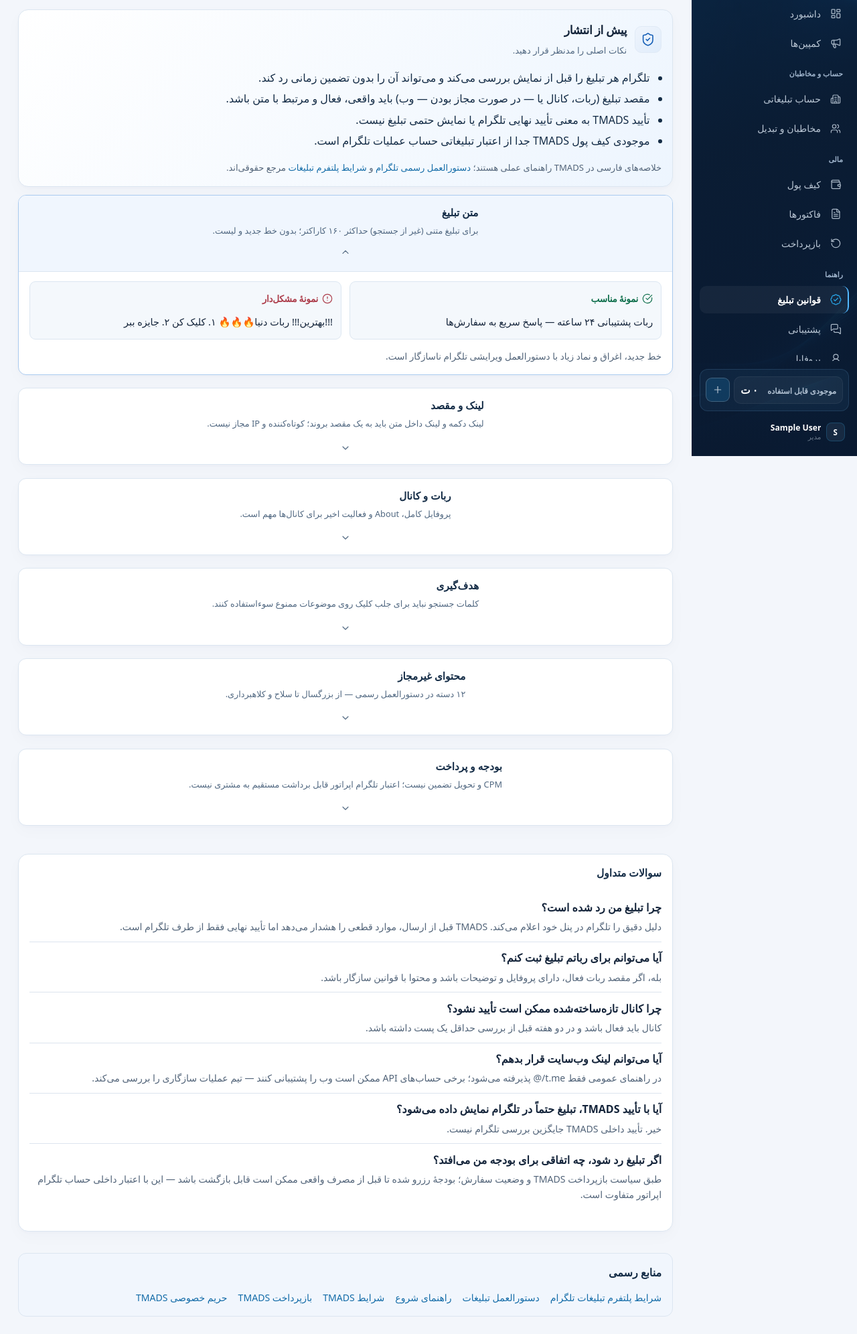
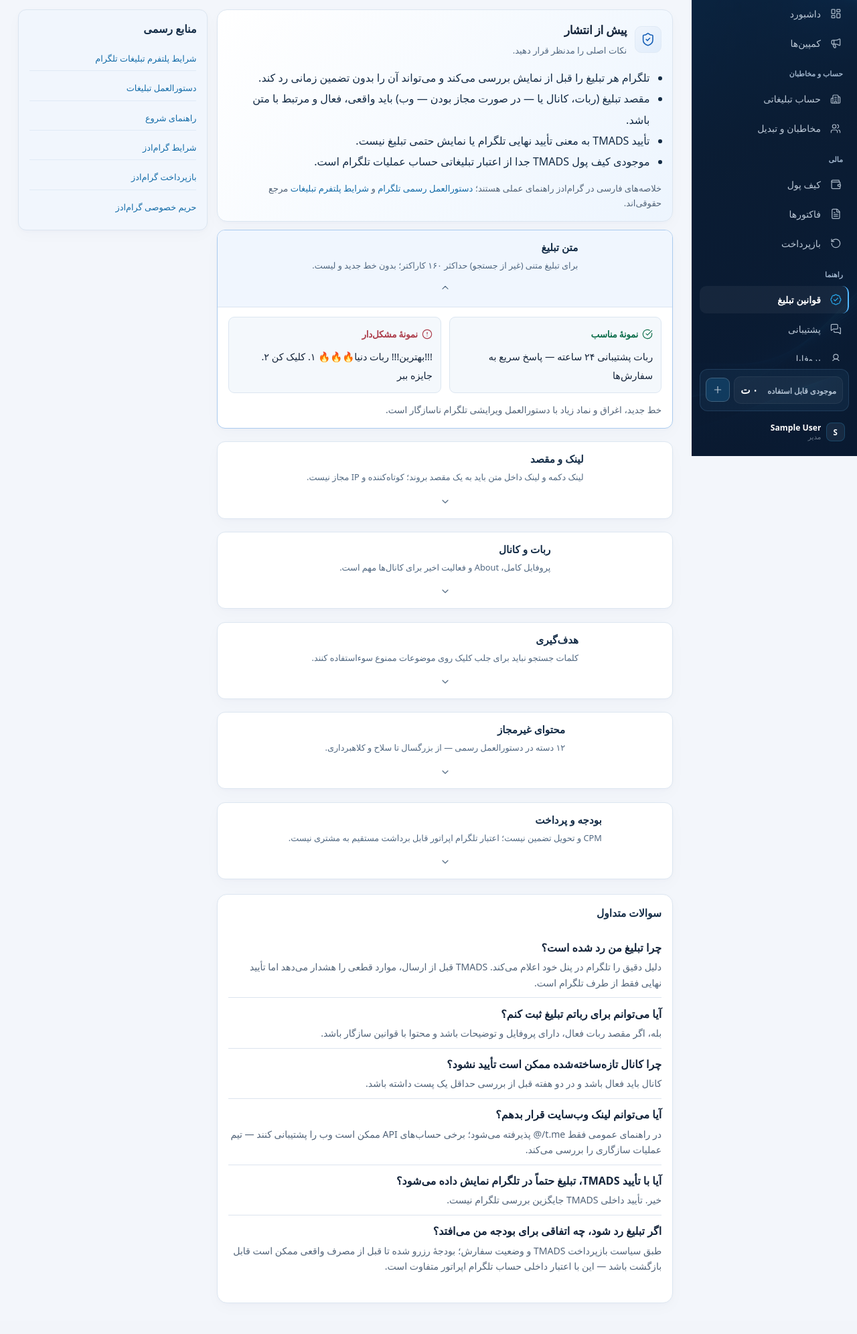
Before and after one commit to qashqaeii/TMADS, a Django app: page /app/ad-policies/ in a window 1280 px wide. Shown: the part 119-2111 px from the top of the page at 67% size. After the commit the page ends 2065 px from the top, so only its background shows below. Run offline with Django 5.2, Linux system fonts and the light colour scheme; the visitor is signed in with stand-in values (Sample User, id 1); data that the repository does not hold is empty; parts of the project's set-up code (start-up, migrations or seed data) failed here and were passed over; some libraries are stand-ins or nearby versions; some web fonts are replaced.

Commit message:
design(help): build dedicated support inbox, ticket detail and policy layouts

```diff
--- a/static/css/gramads-workspace-composition.css
+++ b/static/css/gramads-workspace-composition.css
@@ -118,3 +118,19 @@
 .is-app .ga-invoice-workspace .finance-invoice{max-width:760px;margin-inline:auto}
 @media(max-width:1200px){.is-app .ga-wallet-summary{grid-template-columns:repeat(2,minmax(0,1fr))}.is-app .ga-wallet-nav{grid-column:1/-1}.is-app .ga-wallet-nav .ga-panel-body{grid-template-columns:repeat(3,minmax(0,1fr))}.is-app .ga-wallet-ledgers:has(.pay-history){grid-template-columns:minmax(0,1fr)}}
 @media(max-width:600px){.is-app .ga-wallet-summary{grid-template-columns:minmax(0,1fr)}.is-app .ga-wallet-nav .ga-panel-body{grid-template-columns:minmax(0,1fr)}.is-app .ga-wallet-balance{min-height:0}}
+
+/* Support: inbox and conversation with clear context; guides retain every original item. */
+.is-app .ga-help-aside,.is-app .ga-help-links,.is-app .ga-policy-main{display:grid;gap:12px;min-width:0}
+.is-app .ga-help-aside .ga-feature h2{font-size:1.2rem}
+.is-app .ga-help-aside .ga-feature>.btn{justify-self:start}
+.ui-final.is-app .ga-help-layout .ui-ticket-list{border:0;border-radius:0;box-shadow:none;margin:0}
+.is-app .ga-help-layout .record-list__item{min-height:66px}
+.is-app .ga-ticket-detail{grid-template-columns:minmax(0,2fr) minmax(230px,1fr)}
+.is-app .ga-ticket-detail .chat-thread{min-height:180px}
+.is-app .ga-ticket-detail .ga-facts{margin-bottom:10px}
+.is-app .ga-ticket-detail .ga-facts li{align-items:start}
+.is-app .ga-policy-layout{grid-template-columns:minmax(0,2.4fr) minmax(215px,1fr)}
+.is-app .ga-policy-layout .policy-sources__links{display:grid;gap:7px}
+.is-app .ga-policy-layout .policy-sources__links a{padding:8px 0;border-bottom:1px solid #e0eaf6;font-size:.8rem;line-height:1.6}
+.is-app .ga-policy-layout .policy-sources__links a:last-child{border:0}
+@media(max-width:1050px){.is-app :is(.ga-ticket-detail,.ga-policy-layout){grid-template-columns:minmax(0,1fr)}}
--- a/templates/policies/ad_policies.html
+++ b/templates/policies/ad_policies.html
@@ -3,7 +3,7 @@
 {% block page_title %}{{ intro.title }}{% endblock %}
 {% block container_class %}container-wide{% endblock %}
 {% block content %}
-<div class="policy-center app-stack ui-policy-center">
+<div class="policy-center app-stack ui-policy-center ga-policy-workspace">
   <header class="dash-header ui-page-heading dash-header--luxe">
     <div class="dash-header__main">
       <span class="dash-header__kicker">راهنما</span>
@@ -12,6 +12,7 @@
     </div>
   </header>
 
+  <div class="ga-split ga-policy-layout"><div class="ga-policy-main">
   <section class="card card-pad policy-intro">
     <div class="ui-form-intro"><span class="ui-target-symbol" aria-hidden="true">{% include "includes/lucide_icon.html" with name="shield-check" size="md" %}</span><div><h2>پیش از انتشار</h2><p>نکات اصلی را مدنظر قرار دهید.</p></div></div>
     <ul class="policy-intro-list">
@@ -20,7 +21,7 @@
       {% endfor %}
     </ul>
     <p class="muted" style="font-size:.82rem;margin:.75rem 0 0">
-      خلاصه‌های فارسی در TMADS راهنمای عملی هستند؛
+      خلاصه‌های فارسی در گرام‌ادز راهنمای عملی هستند؛
       <a href="https://ads.telegram.org/guidelines" target="_blank" rel="noopener">دستورالعمل رسمی تلگرام</a>
       و
       <a href="https://ads.telegram.org/tos" target="_blank" rel="noopener">شرایط پلتفرم تبلیغات</a>
@@ -51,7 +52,7 @@
     {% endfor %}
   </section>
 
-  <section class="card card--lift card-pad" style="margin-top:1.25rem">
+  <section class="ga-panel ga-panel-body">
     <h2 class="section-title">سوالات متداول</h2>
     <dl class="policy-faq">
       {% for item in faq %}
@@ -63,16 +64,16 @@
     </dl>
   </section>
 
-  <section class="policy-sources card-muted card-pad" style="margin-top:1.25rem">
+  </div><aside><section class="policy-sources ga-panel ga-panel-body">
     <h2 class="section-title" style="font-size:1rem">منابع رسمی</h2>
     <div class="policy-sources__links">
       <a href="https://ads.telegram.org/tos" target="_blank" rel="noopener">شرایط پلتفرم تبلیغات تلگرام</a>
       <a href="https://ads.telegram.org/guidelines" target="_blank" rel="noopener">دستورالعمل تبلیغات</a>
       <a href="https://ads.telegram.org/getting-started" target="_blank" rel="noopener">راهنمای شروع</a>
-      <a href="{% url 'public:terms' %}">شرایط TMADS</a>
-      <a href="{% url 'public:refund' %}">بازپرداخت TMADS</a>
-      <a href="{% url 'public:privacy' %}">حریم خصوصی TMADS</a>
+      <a href="{% url 'public:terms' %}">شرایط گرام‌ادز</a>
+      <a href="{% url 'public:refund' %}">بازپرداخت گرام‌ادز</a>
+      <a href="{% url 'public:privacy' %}">حریم خصوصی گرام‌ادز</a>
     </div>
-  </section>
+  </section></aside></div>
 </div>
 {% endblock %}
--- a/templates/support/detail.html
+++ b/templates/support/detail.html
@@ -3,7 +3,7 @@
 {% block page_title %}{{ ticket.subject }}{% endblock %}
 {% block container_class %}container-wide{% endblock %}
 {% block content %}
-<div class="app-stack ui-support">
+<div class="app-stack ui-support ga-help-workspace">
 {% url 'support:list' as list_url %}
 <header class="dash-header ui-page-heading dash-header--luxe dash-header--rich">
   <div class="dash-header__main">
@@ -17,7 +17,7 @@
   </div>
   <a class="btn btn-ghost btn-sm" href="{{ list_url }}">بازگشت</a>
 </header>
-<section class="card ui-conversation">
+<div class="ga-split ga-ticket-detail"><section class="card ui-conversation"><header class="ga-panel-head"><div class="ga-panel-title"><span class="ga-symbol">{% include "includes/gramads_workspace_icon.html" with name="message-square" %}</span><h2>گفتگو با پشتیبانی</h2></div></header>
   <div class="chat-thread" aria-label="تاریخچه گفتگو">
     {% for m in ticket.messages.all %}
     <article class="msg-bubble {% if m.author.is_staff_ops %}is-staff{% endif %}">
@@ -36,6 +36,6 @@
     <button class="btn btn-primary btn-sm" type="submit">ارسال پاسخ</button>
   </form>
   {% endif %}
-</section>
+</section><aside class="ga-panel"><header class="ga-panel-head"><h2>اطلاعات درخواست</h2></header><div class="ga-panel-body"><ul class="ga-facts"><li><span>موضوع</span><strong>{{ ticket.subject }}</strong></li><li><span>وضعیت</span><strong>{{ ticket.get_status_display }}</strong></li><li><span>ثبت درخواست</span><time datetime="{{ ticket.created_at|date:'c' }}">{{ ticket.created_at|jalali_datetime }}</time></li></ul><p class="ga-inline-note">{% include "includes/gramads_workspace_icon.html" with name="shield-check" %}<span>اطلاعات کارت بانکی و رمز عبور را ارسال نکنید.</span></p></div></aside></div>
 </div>
 {% endblock %}
```
Also changed, not shown: templates/support/create.html (+5 -5 lines), templates/support/list.html (+6 -4 lines).
